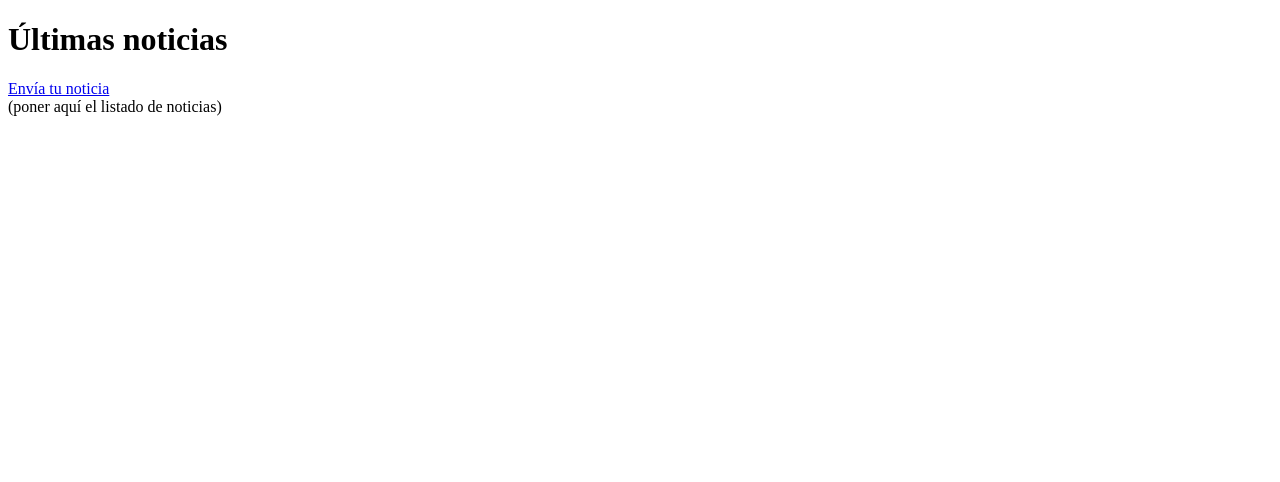
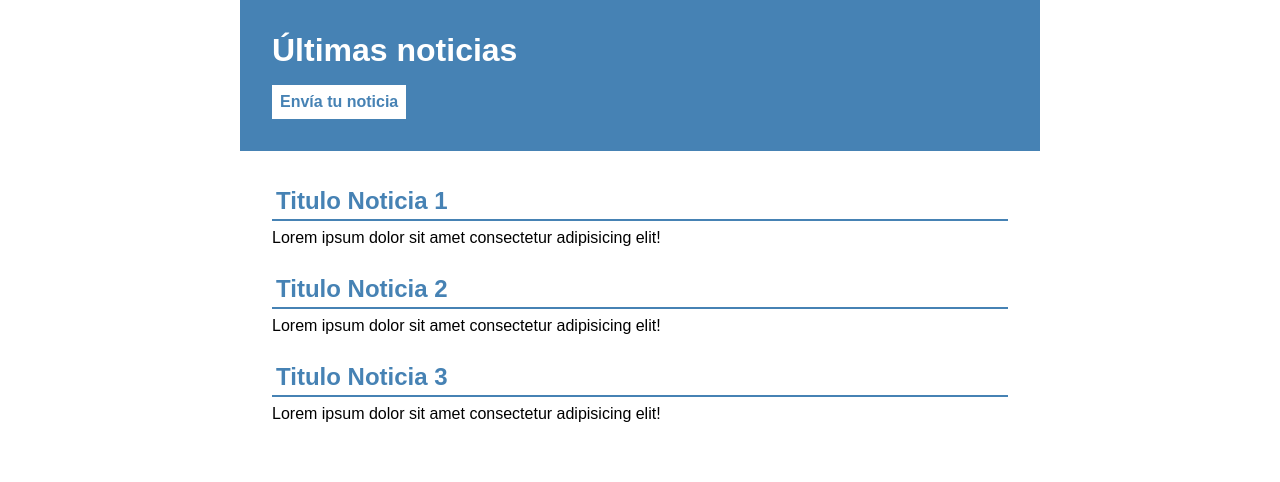
Before and after one commit to JsFuertemovil/semana-02-parejas1, a plain HTML site: page index.html in a window 1280 px wide. Drawn offline with Linux system fonts and the light colour scheme.

Commit message:
index_terminado

```diff
--- a/index.html
+++ b/index.html
@@ -4,6 +4,7 @@
     <meta charset="UTF-8" />
     <title>Portada</title>
     <meta name="viewport" content="width=device-width, initial-scale=1.0" />
+    <link rel="stylesheet" href="./css/style.css" />
   </head>
   <body id="portada">
     <header>
@@ -13,6 +14,22 @@
       </nav>
     </header>
 
-    <main>(poner aquí el listado de noticias)</main>
+    <main>
+      <ul class="lista-noticias">
+        <li>
+          <h2>Titulo Noticia 1</h2>
+          <p>Lorem ipsum dolor sit amet consectetur adipisicing elit!</p>
+        </li>
+
+        <li>
+          <h2>Titulo Noticia 2</h2>
+          <p>Lorem ipsum dolor sit amet consectetur adipisicing elit!</p>
+        </li>
+        <li>
+          <h2>Titulo Noticia 3</h2>
+          <p>Lorem ipsum dolor sit amet consectetur adipisicing elit!</p>
+        </li>
+      </ul>
+    </main>
   </body>
 </html>
```
